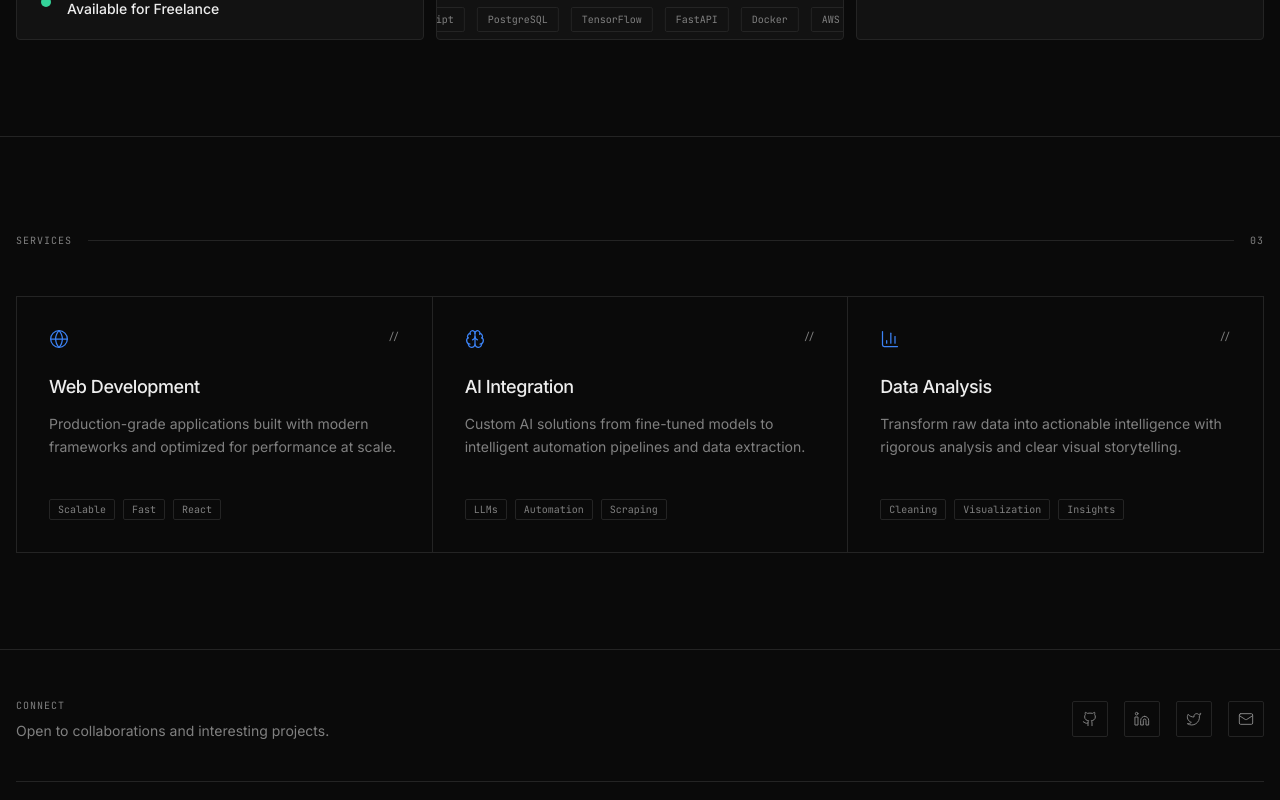
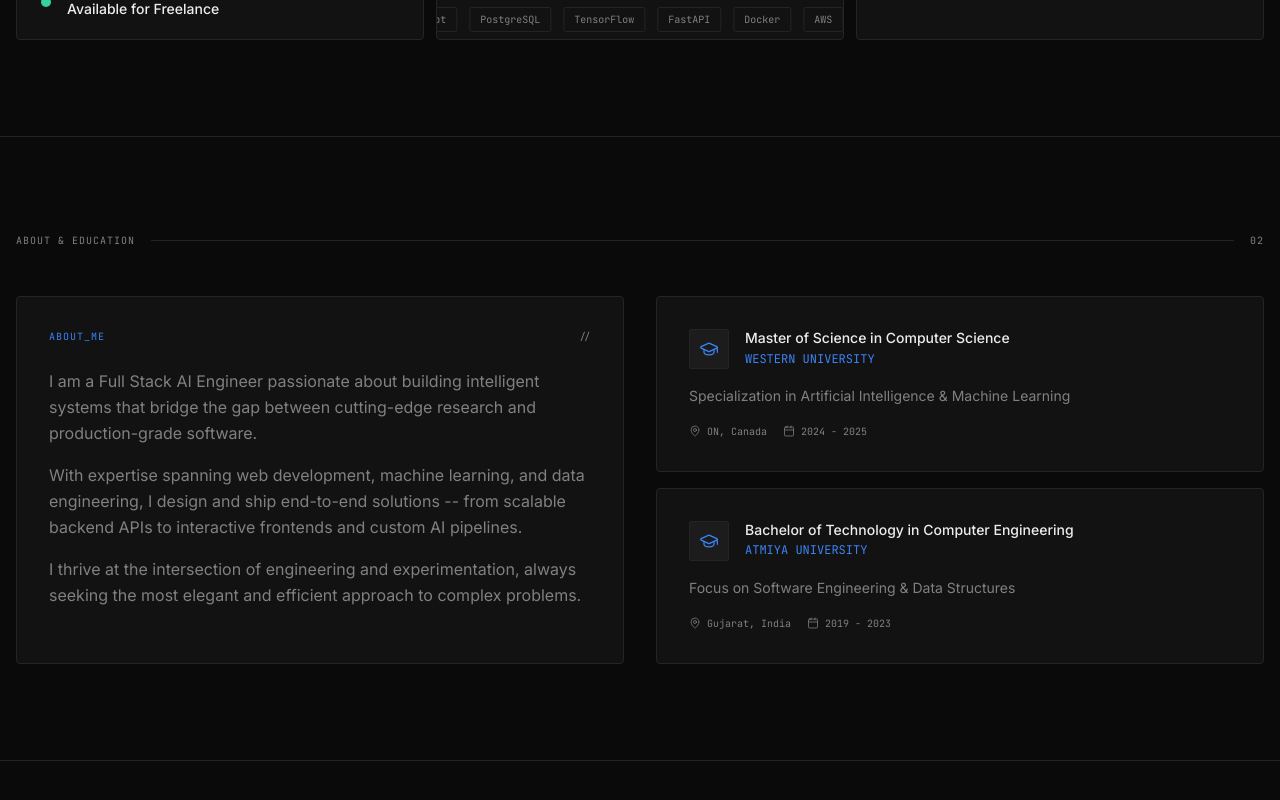
Before and after one commit to Viraj-Mavani/portfolio, a Next.js app: page / in a window 1280 px wide. Shown: the part 620-1420 px from the top of the page. Built offline with nearby package versions, Linux system fonts and the light colour scheme.

Commit message:
added about

```diff
--- a/src/app/page.tsx
+++ b/src/app/page.tsx
@@ -1,5 +1,6 @@
 import { TopNav } from "@/components/top-nav"
 import { HeroBento } from "@/components/hero-bento"
+import { AboutSection } from "@/components/about-section"
 import { ServicesStrip } from "@/components/services-strip"
 import { Footer } from "@/components/footer"
 
@@ -9,6 +10,7 @@ export default function Page() {
       <TopNav />
       <main>
         <HeroBento />
+        <AboutSection />
         <ServicesStrip />
       </main>
       <Footer />
--- /dev/null
+++ b/src/components/about-section.tsx
@@ -0,0 +1,103 @@
+import { GraduationCap, MapPin, Calendar } from "lucide-react"
+
+const education = [
+  {
+    degree: "Master of Science in Computer Science",
+    school: "WESTERN UNIVERSITY",
+    location: "ON, Canada",
+    period: "2024 - 2025",
+    focus: "Specialization in Artificial Intelligence & Machine Learning",
+  },
+  {
+    degree: "Bachelor of Technology in Computer Engineering",
+    school: "ATMIYA UNIVERSITY",
+    location: "Gujarat, India",
+    period: "2019 - 2023",
+    focus: "Focus on Software Engineering & Data Structures",
+  },
+]
+
+export function AboutSection() {
+  return (
+    <section id="about" className="border-t border-border" aria-labelledby="about-heading">
+      <div className="mx-auto max-w-7xl px-4 py-16 lg:py-24">
+        {/* Section label */}
+        <div className="mb-12 flex items-center gap-4">
+          <span className="font-mono text-[10px] tracking-widest text-muted-foreground uppercase">
+            about & education
+          </span>
+          <div className="h-px flex-1 bg-border" aria-hidden="true" />
+          <span className="font-mono text-[10px] tracking-widest text-muted-foreground">
+            02
+          </span>
+        </div>
+
+        <h2 id="about-heading" className="sr-only">About & Education</h2>
+
+        <div className="grid gap-8 lg:grid-cols-2">
+          {/* About text */}
+          <div className="flex flex-col gap-6 rounded-md border border-border bg-card p-8">
+            <div className="flex items-start justify-between">
+              <span className="font-mono text-[10px] tracking-widest text-primary uppercase">
+                about_me
+              </span>
+              <span className="font-mono text-[10px] text-muted-foreground">
+                {"//"}
+              </span>
+            </div>
+            <div className="flex flex-col gap-4">
+              <p className="text-base leading-relaxed text-muted-foreground">
+                I am a Full Stack AI Engineer passionate about building intelligent systems that bridge the gap between cutting-edge research and production-grade software.
+              </p>
+              <p className="text-base leading-relaxed text-muted-foreground">
+                With expertise spanning web development, machine learning, and data engineering, I design and ship end-to-end solutions -- from scalable backend APIs to interactive frontends and custom AI pipelines.
+              </p>
+              <p className="text-base leading-relaxed text-muted-foreground">
+                I thrive at the intersection of engineering and experimentation, always seeking the most elegant and efficient approach to complex problems.
+              </p>
+            </div>
+          </div>
+
+          {/* Education */}
+          <div className="flex flex-col gap-4">
+            {education.map((edu) => (
+              <div
+                key={edu.degree}
+                className="group flex flex-col gap-4 rounded-md border border-border bg-card p-8 transition-colors hover:border-primary/30"
+              >
+                <div className="flex items-start gap-4">
+                  <div className="flex h-10 w-10 shrink-0 items-center justify-center rounded-sm border border-border bg-secondary text-primary transition-colors group-hover:bg-primary group-hover:text-primary-foreground">
+                    <GraduationCap className="h-5 w-5" strokeWidth={1.5} />
+                  </div>
+                  <div className="flex flex-col gap-1">
+                    <h3 className="text-sm font-medium leading-tight text-foreground">
+                      {edu.degree}
+                    </h3>
+                    <span className="font-mono text-xs text-primary">
+                      {edu.school}
+                    </span>
+                  </div>
+                </div>
+
+                <p className="text-sm leading-relaxed text-muted-foreground">
+                  {edu.focus}
+                </p>
+
+                <div className="flex items-center gap-4">
+                  <div className="flex items-center gap-1.5 font-mono text-[10px] text-muted-foreground">
+                    <MapPin className="h-3 w-3" strokeWidth={1.5} />
+                    {edu.location}
+                  </div>
+                  <div className="flex items-center gap-1.5 font-mono text-[10px] text-muted-foreground">
+                    <Calendar className="h-3 w-3" strokeWidth={1.5} />
+                    {edu.period}
+                  </div>
+                </div>
+              </div>
+            ))}
+          </div>
+        </div>
+      </div>
+    </section>
+  )
+}
```
